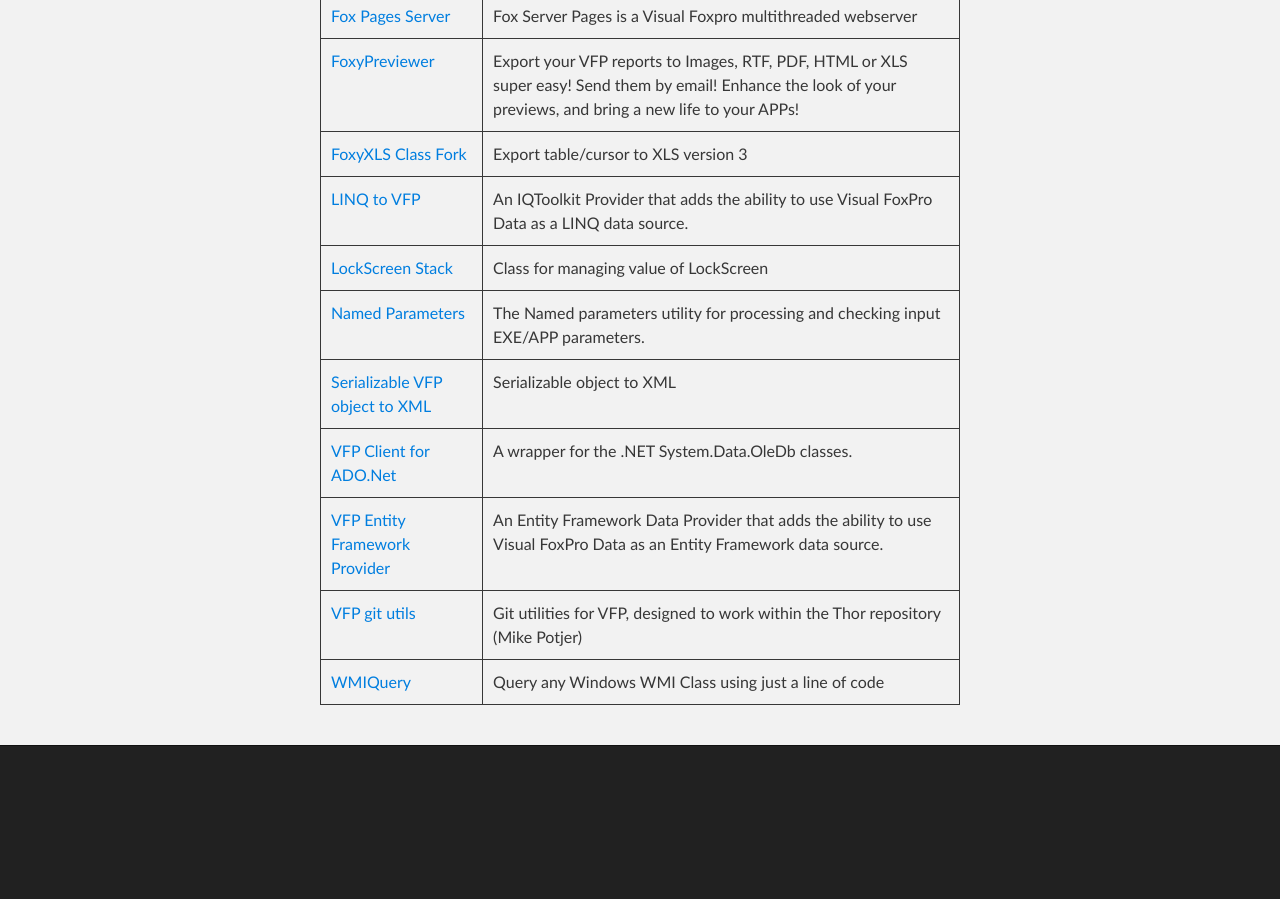
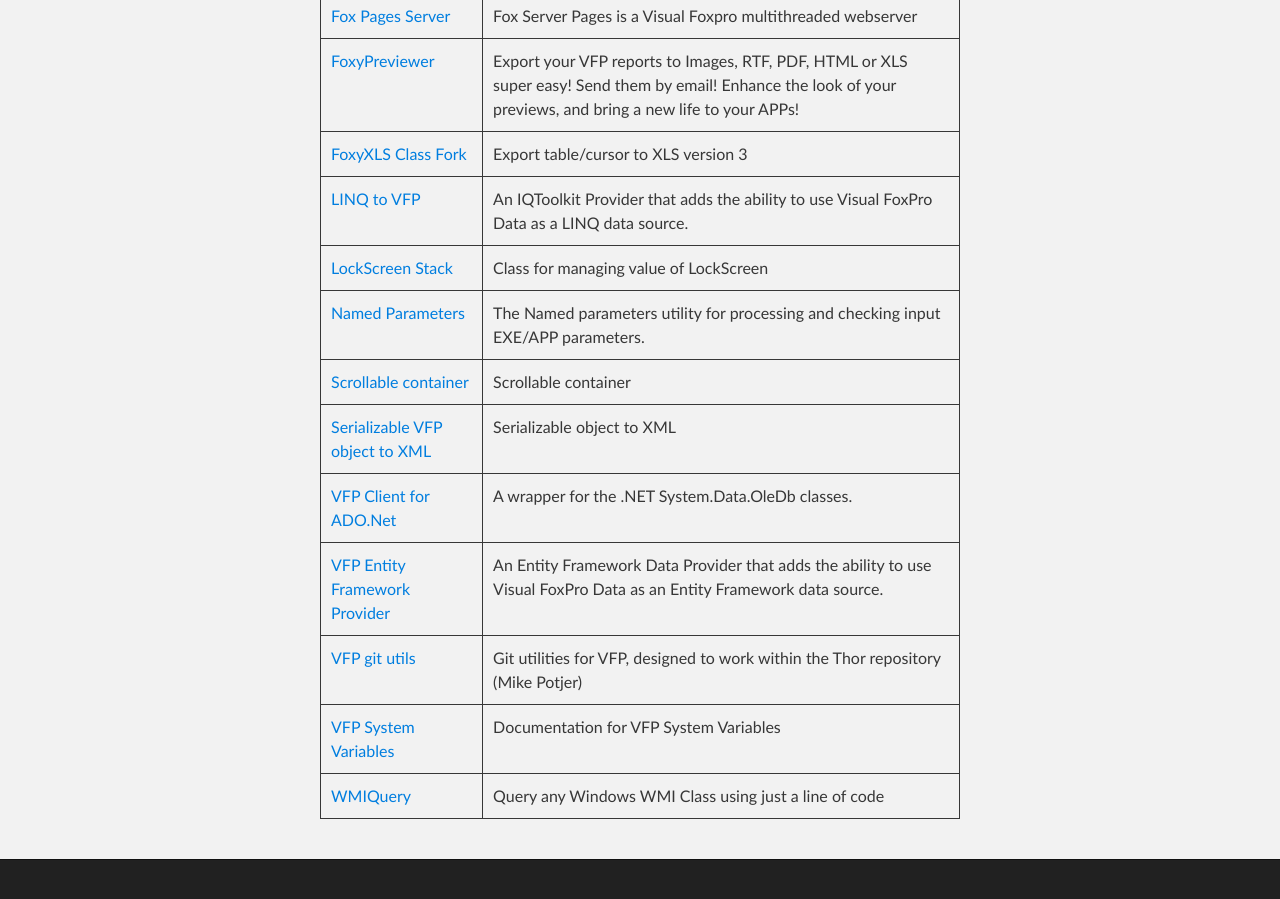
Before and after one commit to VFPX/VFPX.github.io, a Jekyll site: the page built from projects.md, in a window 1280 px wide and 900 px high, scrolled down 8295 px. Built offline with Jekyll 4.4.1, drawn with Linux system fonts in a browser that asks for light colours; our own code applies the rules of GitHub Pages for plain Markdown files; before the commit the page ends 9081 px from its top, so only the background shows below that.

Commit message:
Added non-VFPX projects

```diff
--- a/_data/nonvfpx.json
+++ b/_data/nonvfpx.json
@@ -45,6 +45,11 @@
    "description": "The Named parameters utility for processing and checking input EXE/APP parameters."
  },
  {
+   "project": "Scrollable container",
+   "url": "https://github.com/MJindrova/ViewPort",
+   "description": "Scrollable container"
+ },
+ {
    "project": "Serializable VFP object to XML",
    "url": "https://github.com/MJindrova/SerializableObject",
    "description": "Serializable object to XML"
@@ -64,7 +69,12 @@
    "url": "https://github.com/mikepotjer/vfp-git-utils",
    "description": "Git utilities for VFP, designed to work within the Thor repository (Mike Potjer)"
  },
-  {
+ {
+   "project": "VFP System Variables",
+   "url": "https://github.com/MJindrova/SystemVariables",
+   "description": "Documentation for VFP System Variables"
+ },
+ {
    "project": "WMIQuery",
    "url": "https://github.com/nftools/wmiquery",
    "description": "Query any Windows WMI Class using just a line of code"
```
